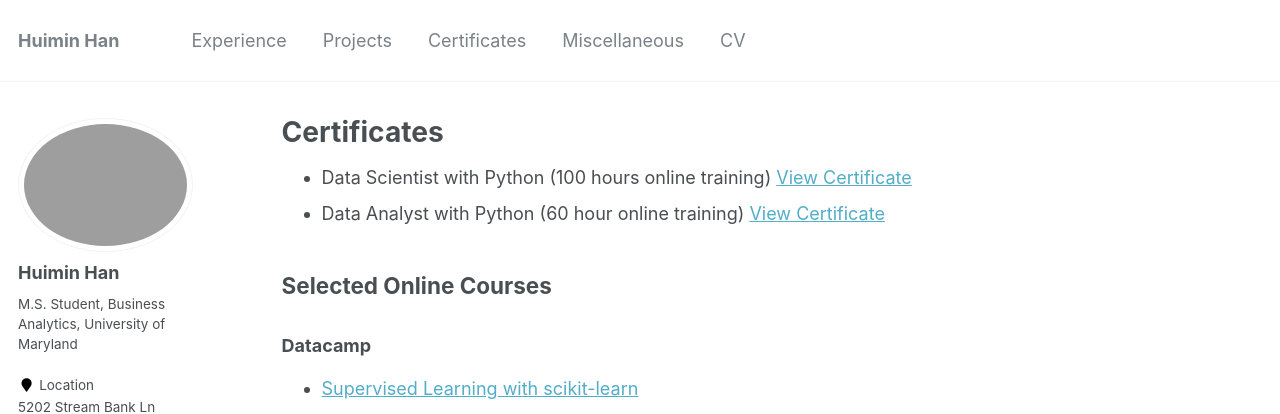
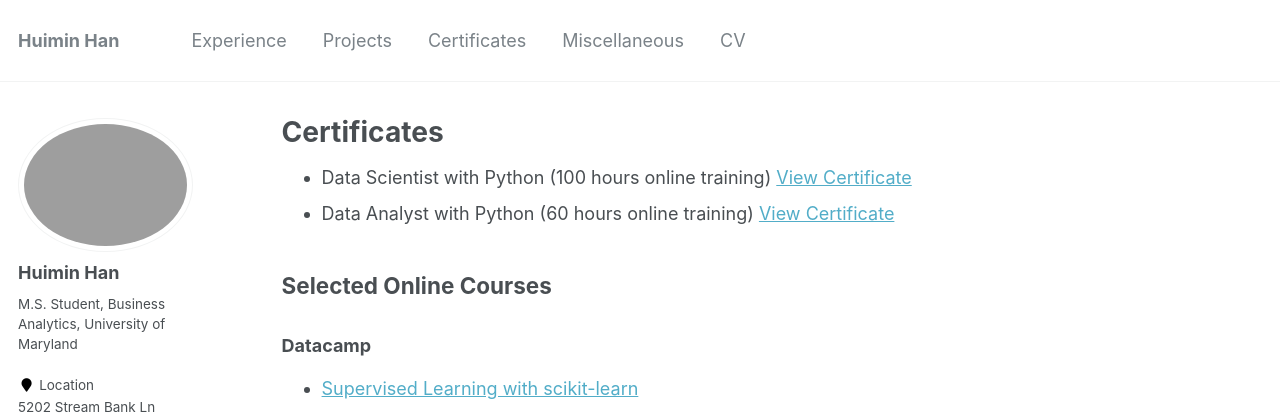
Before and after one commit to HannahHan3/HannahHan3.github.io, a Jekyll site: the page built from _pages/certificates.md, in a window 1280 px wide and 1278 px high. Shown: the top 414 px of the window. Built offline with Jekyll 4.4.1, drawn with Linux system fonts in a browser that asks for light colours.

Commit message:
Update certificates.md

```diff
--- a/_pages/certificates.md
+++ b/_pages/certificates.md
@@ -5,7 +5,7 @@ permalink: /certificates/
 author_profile: true
 ---
 * Data Scientist with Python (100 hours online training) [View Certificate](https://hannahhan3.github.io/files/Data Scientist Certificate.pdf)
-* Data Analyst with Python (60 hour online training) [View Certificate](https://hannahhan3.github.io/files/Data Analyst Certificate.pdf)
+* Data Analyst with Python (60 hours online training) [View Certificate](https://hannahhan3.github.io/files/Data Analyst Certificate.pdf)
 
 ## Selected Online Courses
 ### Datacamp
```
